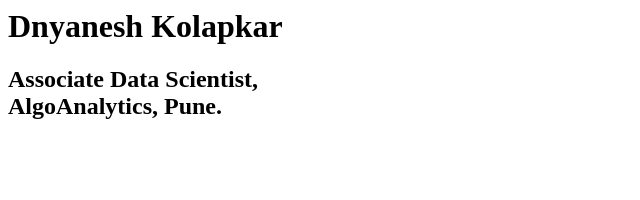
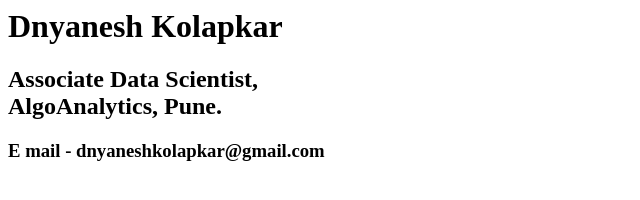
Before and after one commit to dnyakola/gitresume, a plain HTML site: page index.html in a window 1280 px wide. Shown: the whole page, without its empty margins (0-640 px from the left). Drawn offline with Linux system fonts and the light colour scheme.

Commit message:
email added

```diff
--- a/index.html
+++ b/index.html
@@ -1,3 +1,5 @@
 <h1> Dnyanesh Kolapkar</h1>
 <h2> Associate Data Scientist,<br>
 AlgoAnalytics, Pune.</h2>
+
+<h3>E mail - dnyaneshkolapkar@gmail.com<h3>
```
